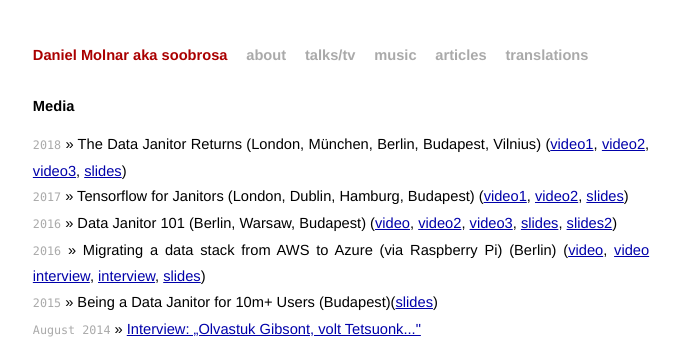
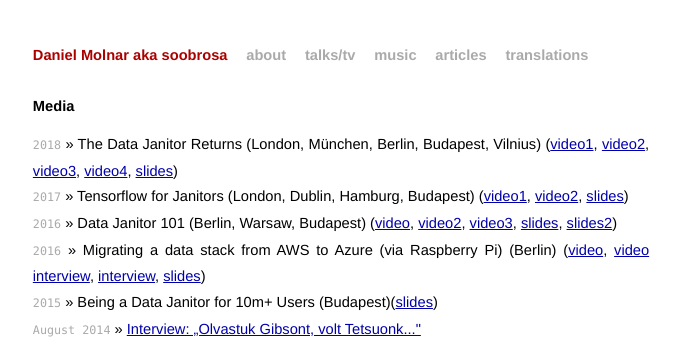
Before and after one commit to mojombo/mojombo.github.io, a Jekyll site: the page built from media.html, in a window 1280 px wide. Shown: the top 347 px of the page, without its empty margins (299-979 px from the left). Built offline with Jekyll 4.4.1, drawn with Linux system fonts in a browser that asks for light colours.

Commit message:
An other video.

```diff
--- a/media.html
+++ b/media.html
@@ -6,7 +6,7 @@ title: soobrosa
 <div id="home">
   <h1>Media</h1>
   <ul class="posts">
-    <li><span>2018</span> &raquo; The Data Janitor Returns (London, München, Berlin, Budapest, Vilnius) (<a href="https://www.youtube.com/watch?v=LTJNnlBBzuw">video1</a>, <a href="https://www.youtube.com/watch?v=aMYV_dyCmbE">video2</a>, <a href="https://skillsmatter.com/skillscasts/13736-the-data-janitor-returns">video3</a>, <a href="https://www.slideshare.net/soobrosa/the-data-janitor-returns">slides</a>)
+    <li><span>2018</span> &raquo; The Data Janitor Returns (London, München, Berlin, Budapest, Vilnius) (<a href="https://www.youtube.com/watch?v=LTJNnlBBzuw">video1</a>, <a href="https://www.youtube.com/watch?v=aMYV_dyCmbE">video2</a>, <a href="https://skillsmatter.com/skillscasts/13736-the-data-janitor-returns">video3</a>, <a href="https://www.youtube.com/watch?v=4A-Uok-6CJw">video4</a>, <a href="https://www.slideshare.net/soobrosa/the-data-janitor-returns">slides</a>)
     <li><span>2017</span> &raquo; Tensorflow for Janitors (London, Dublin, Hamburg, Budapest) (<a href="https://www.youtube.com/watch?v=OSkL7AXu6tY">video1</a>, <a href="http://www.ustream.tv/recorded/102859407">video2</a>, <a href="https://www.slideshare.net/soobrosa/tensorflow-for-janitors">slides</a>)
     <li><span>2016</span> &raquo; Data Janitor 101 (Berlin, Warsaw, Budapest) (<a href="https://www.youtube.com/watch?v=oKWmg3oBJgc">video</a>, <a href="https://www.youtube.com/watch?v=SJDajqAV66Q">video2</a>, <a href="https://www.youtube.com/watch?v=SOLSIoVAyPI">video3</a>, <a href="http://www.slideshare.net/soobrosa/data-janitor-101">slides</a>, <a href="https://www.slideshare.net/soobrosa/bluff-your-way-in-data-the-ultimate-101-for-cos">slides2</a>)
     <li><span>2016</span> &raquo; Migrating a data stack from AWS to Azure (via Raspberry Pi) (Berlin) (<a href="https://www.youtube.com/watch?v=QhXPANTd9nE">video</a>, <a href="https://www.youtube.com/watch?v=9X7_nzZbZsA">video interview</a>, <a href="https://berlinbuzzwords.de/news/inside-berlin-buzzwords-interview-daniel-molnar">interview</a>, <a href="http://www.slideshare.net/soobrosa/migrating-a-data-stack-from-aws-to-azure-via-raspberry-pi">slides</a>)
```
